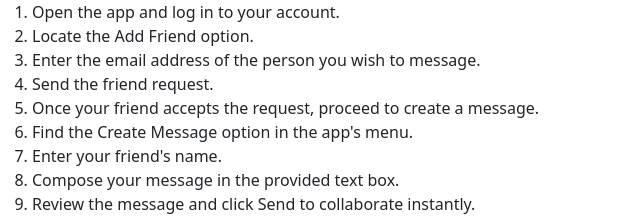
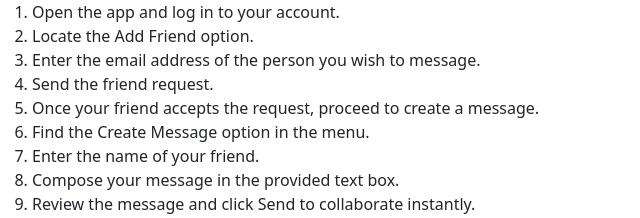
Before and after one commit to vCodesItAll/cloakchat-nextjs, a Next.js app in the folder fastapi-frontend/: page /help in a window 1280 px wide. Shown: the top 218 px of the page, without its empty margins (0-640 px from the left). Built offline with nearby package versions, Linux system fonts and the light colour scheme.

Commit message:
removed apostrophes

```diff
--- a/fastapi-frontend/src/pages/help/index.js
+++ b/fastapi-frontend/src/pages/help/index.js
@@ -13,8 +13,8 @@
         <li>
           Once your friend accepts the request, proceed to create a message.
         </li>
-        <li>Find the Create Message option in the app's menu.</li>
-        <li>Enter your friend's name.</li>
+        <li>Find the Create Message option in the menu.</li>
+        <li>Enter the name of your friend.</li>
         <li>Compose your message in the provided text box.</li>
         <li>Review the message and click Send to collaborate instantly.</li>
       </ol>
```
